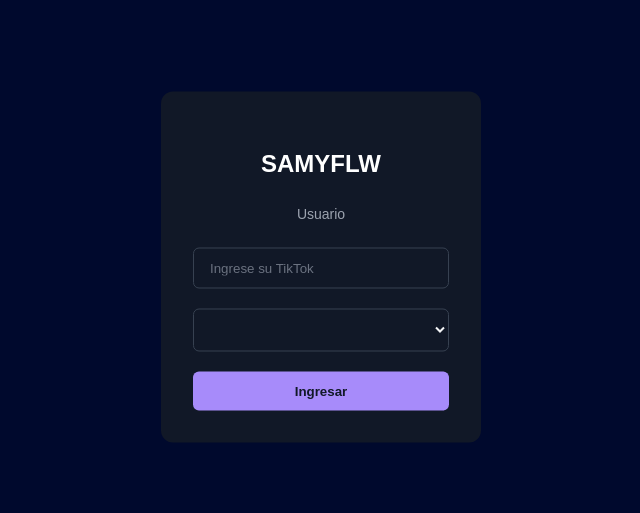
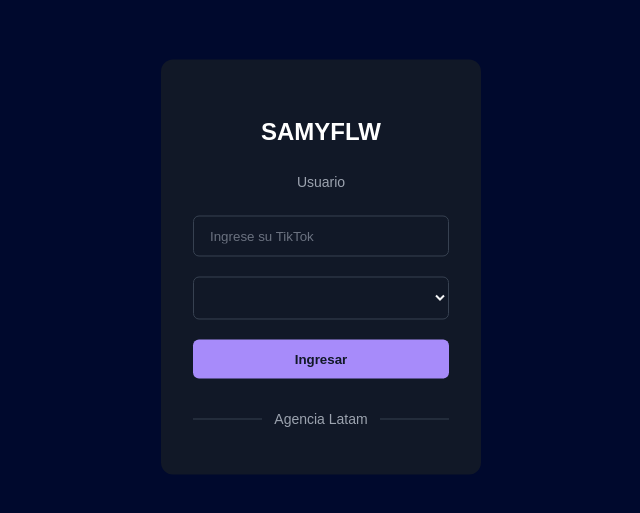
Before and after one commit to AndresDevCastillo/Samyflw, a Vue app: page / in a window 1280 px wide. Shown: the part 133-646 px from the top of the page, without its empty margins (319-959 px from the left). Built offline with nearby package versions, Linux system fonts and the light colour scheme; a web font is replaced by a local one.

Commit message:
se agrego agencia latam

```diff
--- a/src/views/Game.vue
+++ b/src/views/Game.vue
@@ -23,6 +23,11 @@
         <button class="sign" type="button" @click="startGame()">
           Ingresar
         </button>
+      </div>
+      <div class="social-message">
+        <div class="line"></div>
+        <p class="message">Agencia Latam</p>
+        <div class="line"></div>
       </div>
     </div>
 
@@ -516,6 +521,26 @@
   font-weight: 600;
 }
 
+.social-message {
+  display: flex;
+  align-items: center;
+  padding-top: 1rem;
+}
+
+.line {
+  height: 1px;
+  flex: 1 1 0%;
+  background-color: rgba(55, 65, 81, 1);
+}
+
+.social-message .message {
+  padding-left: 0.75rem;
+  padding-right: 0.75rem;
+  font-size: 0.875rem;
+  line-height: 1.25rem;
+  color: rgba(156, 163, 175, 1);
+}
+
 .gameContainer {
   position: absolute;
   top: 50%;
```
